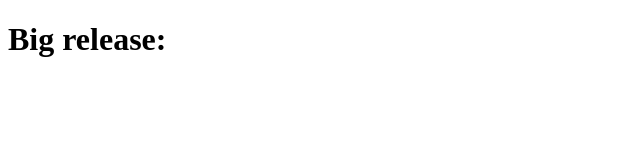
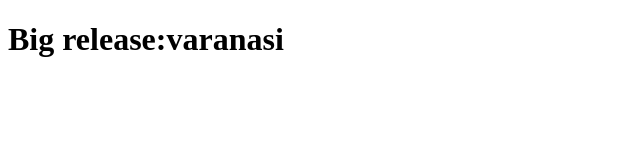
Before and after one commit to kundabhanu0219-byte/bhanu.html, a plain HTML site: page Big release.html in a window 1280 px wide. Shown: the whole page, without its empty margins (0-640 px from the left). Drawn offline with Linux system fonts and the light colour scheme.

Commit message:
Added big release varanasi

```diff
--- a/Big release.html
+++ b/Big release.html
@@ -6,7 +6,7 @@
     <title>Document</title>
 </head>
 <body>
-    <h1>Big release:</h1>
+    <h1>Big release:varanasi</h1>
 
 </body>
 </html>
```
